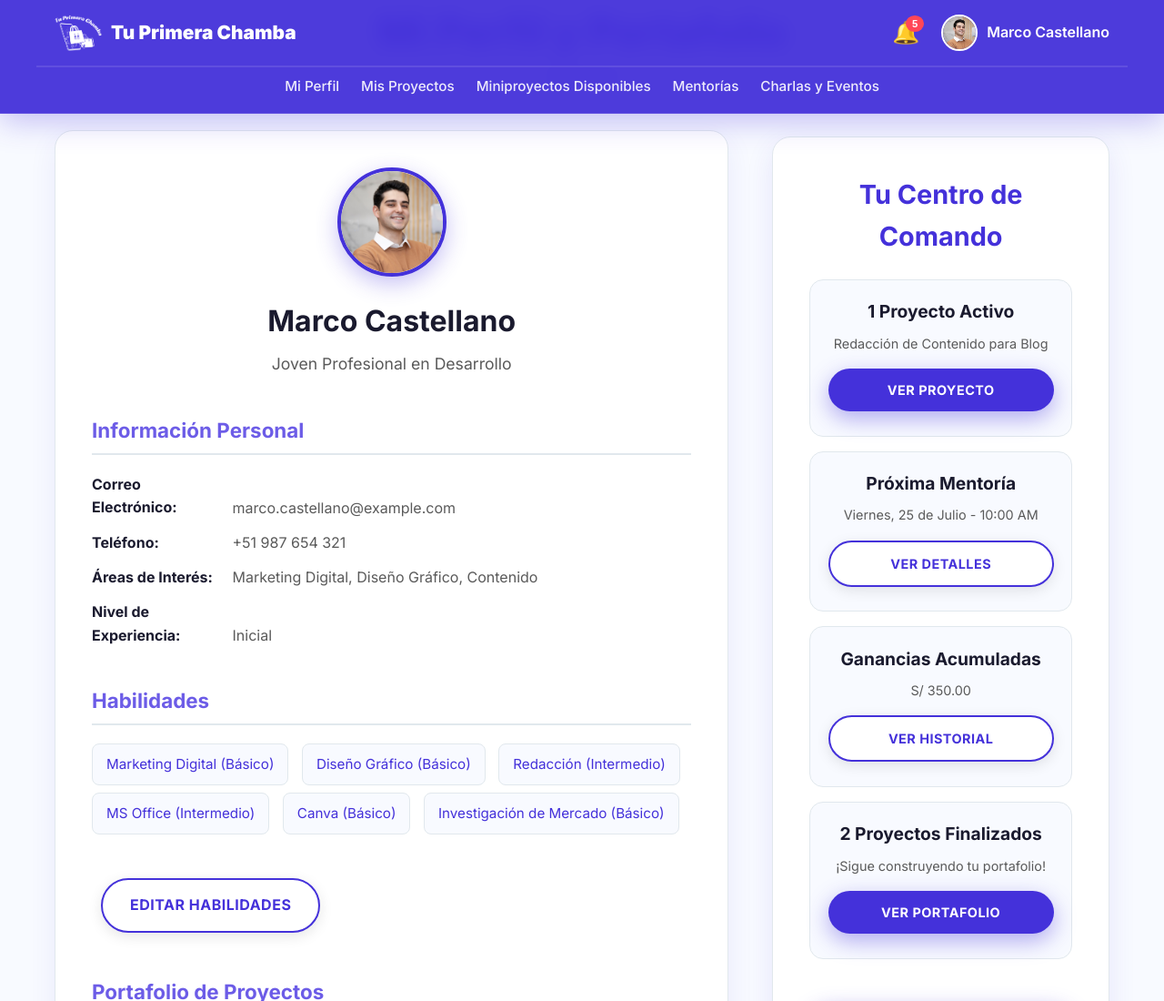
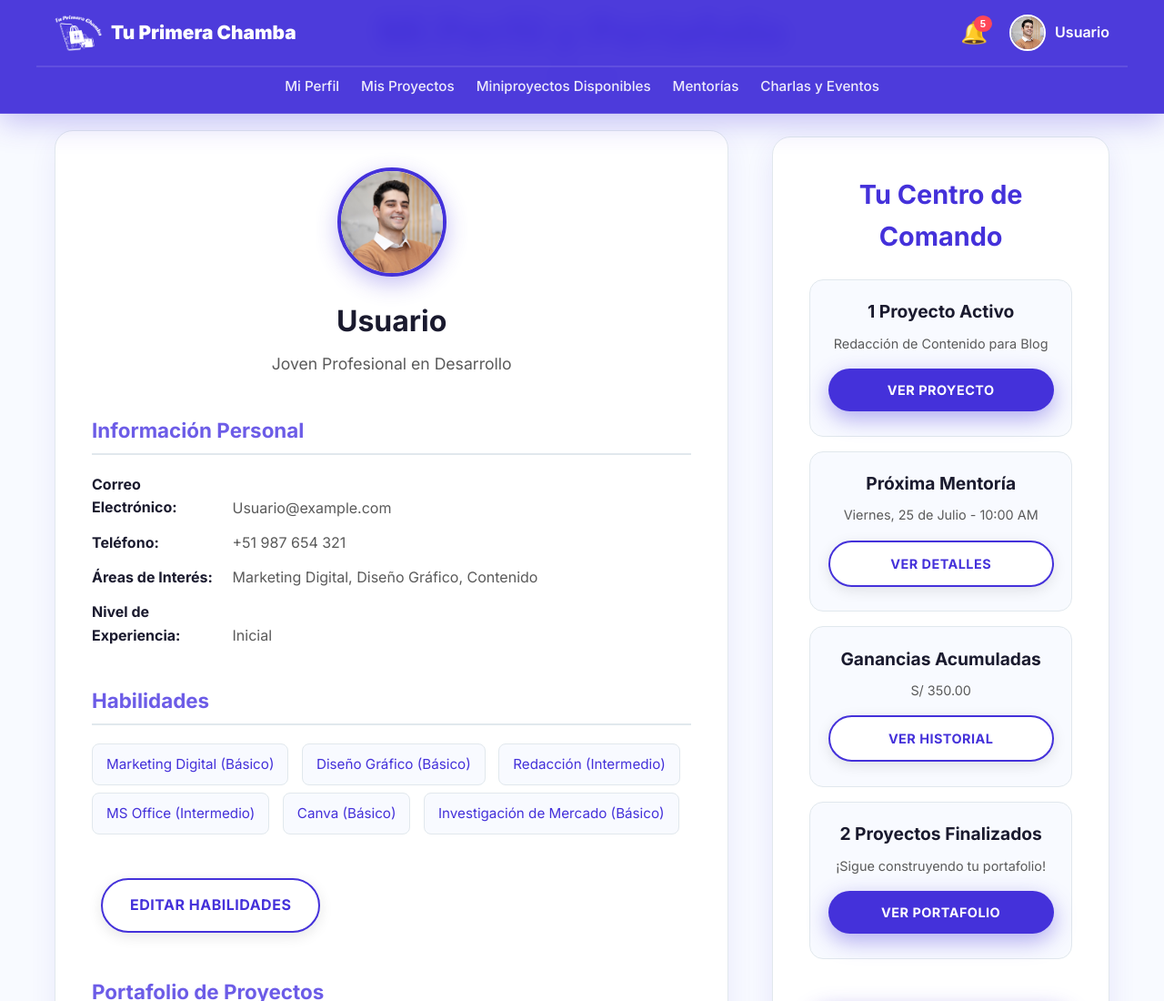
Before and after one commit to elzar314/1eraChamba_platform, a plain HTML site: page index.html in a window 1280 px wide. Shown: the top 1100 px of the page at 91% size. Drawn offline with Linux system fonts and the light colour scheme.

Commit message:
Update index.html

```diff
--- a/index.html
+++ b/index.html
@@ -1158,8 +1158,8 @@
                         🔔 <span class="badge" id="notificationBadge">5</span>
                     </button>
                     <div class="profile-section-header" onclick="toggleProfileDropdown()">
-                        <img src="testimonial-carlos.png" alt="Marco Castellano">
-                        <span>Marco Castellano</span>
+                        <img src="testimonial-carlos.png" alt="Usuario">
+                        <span>Usuario</span>
                         <div class="profile-dropdown" id="profileDropdown">
                             <a href="#perfil" onclick="showSection('perfil'); closeProfileDropdown();">Ver Perfil</a>
                             <a href="#" onclick="showCustomMessage('Has cerrado sesión. ¡Vuelve pronto para más oportunidades!'); closeProfileDropdown(); return false;">Cerrar Sesión</a>
@@ -1196,14 +1196,14 @@
                 <div class="profile-main-content">
                     <div class="profile-content">
                         <div class="profile-header">
-                            <img src="testimonial-carlos.png" alt="Marco Castellano">
-                            <h2>Marco Castellano</h2>
+                            <img src="testimonial-carlos.png" alt="Usuario">
+                            <h2>Usuario</h2>
                             <p>Joven Profesional en Desarrollo</p>
                         </div>
 
                         <div class="profile-section">
                             <h4>Información Personal</h4>
-                            <p class="profile-info-item"><strong>Correo Electrónico:</strong> marco.castellano@example.com</p>
+                            <p class="profile-info-item"><strong>Correo Electrónico:</strong> Usuario@example.com</p>
                             <p class="profile-info-item"><strong>Teléfono:</strong> +51 987 654 321</p>
                             <p class="profile-info-item"><strong>Áreas de Interés:</strong> Marketing Digital, Diseño Gráfico, Contenido</p>
                             <p class="profile-info-item"><strong>Nivel de Experiencia:</strong> Inicial</p>
@@ -1881,10 +1881,10 @@
             if (currentProjectId && postulationCounts[currentProjectId] > 0) {
                 postulationCounts[currentProjectId]--; // Simular decremento de cupos
                 document.getElementById(`cupos-${currentProjectId}`).textContent = postulationCounts[currentProjectId];
-                showCustomMessage('¡Felicidades, Marco! Tu postulación ha sido enviada con éxito. Te notificaremos si pasas a la siguiente fase.');
+                showCustomMessage('¡Felicidades, Usuario! Tu postulación ha sido enviada con éxito. Te notificaremos si pasas a la siguiente fase.');
                 closeModal('projectDetailModal');
             } else if (postulationCounts[currentProjectId] === 0) {
-                showCustomMessage('Lo sentimos, Marco. Los cupos para este miniproyecto se han agotado.');
+                showCustomMessage('Lo sentimos, Usuario. Los cupos para este miniproyecto se han agotado.');
             } else {
                 showCustomMessage('Hubo un error al procesar tu postulación. Inténtalo de nuevo.');
             }
```
